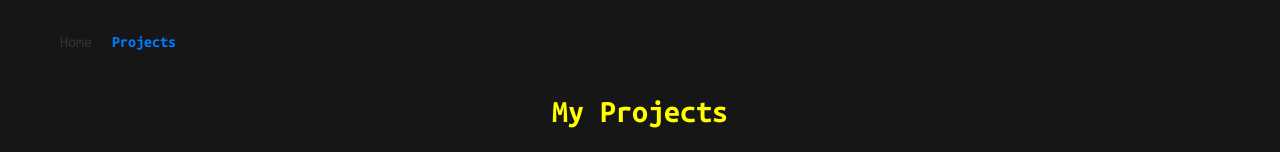
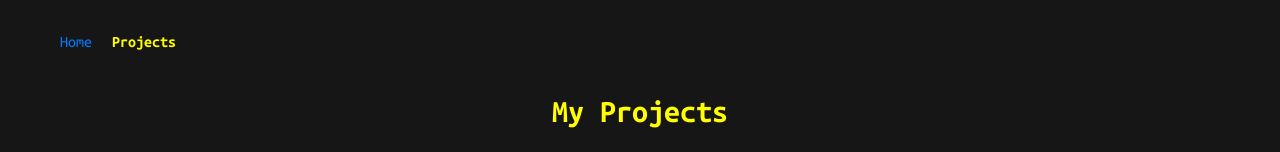
Before and after one commit to malloc-nbytes/portfolio, a React (Vite) app: page /portfolio/projects in a window 1280 px wide. Shown: the top 152 px of the page. Built offline with nearby package versions, Linux system fonts and the light colour scheme.

Commit message:
add instagram

```diff
--- a/src/pages/Home.jsx
+++ b/src/pages/Home.jsx
@@ -1,4 +1,4 @@
-import { FaGithub, FaLinkedin, FaXTwitter } from 'react-icons/fa6';
+import { FaGithub, FaLinkedin, FaXTwitter, FaInstagram } from 'react-icons/fa6';
 import { MdEmail } from 'react-icons/md';
 
 function Home() {
@@ -37,6 +37,12 @@
                             @malloc_nbytes
                         </a>
                     </li>
+                    <li>
+                        <FaInstagram />{' '}
+                        <a href="https://www.instagram.com/malloc_nbytes/" target="_blank" rel="noopener noreferrer">
+                            @malloc_nbytes
+                        </a>
+                    </li>
                 </ul>
             </div>
 
--- a/src/styles.css
+++ b/src/styles.css
@@ -22,7 +22,7 @@
 }
 
 header {
-    /* background: #191919; */
+    border-radius: 30px;
     padding: 10px 0;
     margin-bottom: 20px;
 }
@@ -35,17 +35,20 @@
 
 nav a {
     text-decoration: none;
-    color: #333;
+    /* color: #333; */
+    color: #007bff;
     transition: color 0.2s ease;
 }
 
 nav a.active {
     font-weight: 700;
-    color: #007bff;
+    /*color: #007bff;*/
+    color: yellow;
 }
 
 nav a:hover {
-    color: #007bff;
+    /*color: #007bff;*/
+    color: yellow;
 }
 
 /* nav a { */
```
